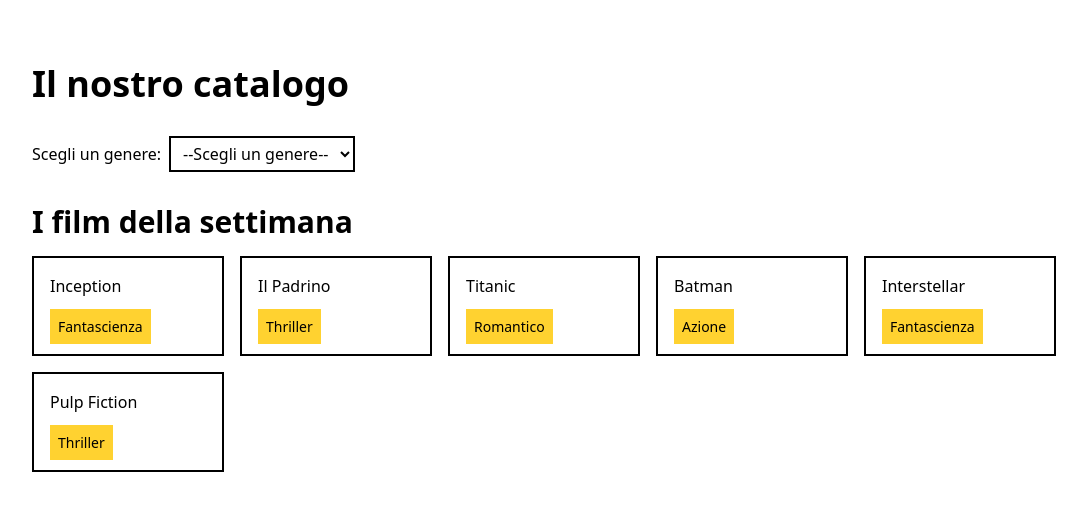
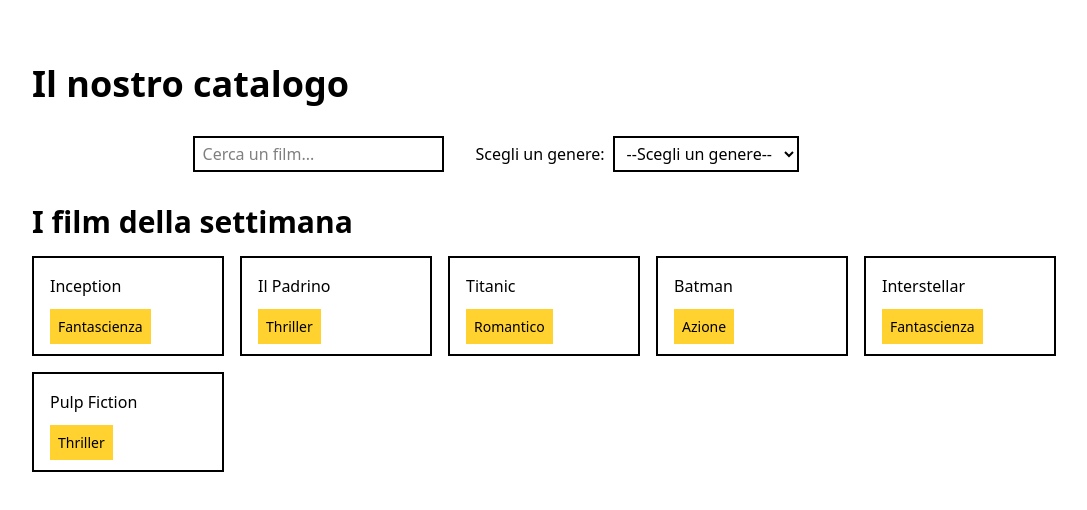
Before and after one commit to SimoL-003/react-movie-filter, a React (Vite) app: page / in a window 1280 px wide. Shown: the top 510 px of the page, without its empty margins (96-1183 px from the left). Built offline with nearby package versions, Linux system fonts and the light colour scheme.

Commit message:
feat: add filter by title

```diff
--- a/src/App.jsx
+++ b/src/App.jsx
@@ -1,28 +1,32 @@
 import { useState, useEffect } from "react";
 import initialFilmList from "./data/filmList.js"; /* title, genre */
 
-/**
- * BASE
- * - Lista dei film creata dinamicamente
- * - Form che tramite menu a tendina permetta di selezionare il genere del film (uno o più??) => deve funzionare live, quindi senza submit button, quindi basta solo l'imput, non il form (??)
- * Di conseguenza, sistemare la lista dei film in modo che sia aggiornata sulla base del filtro
- *
- */
-
 function App() {
   const [filmList, setFilmList] = useState(initialFilmList);
-  const [filter, setFilter] = useState("");
+  const [genreFilter, setGenreFilter] = useState("");
+  const [titleFilter, setTitleFilter] = useState("");
   const [filteredList, setFilteredList] = useState(filmList);
 
+  // Filtro per il genere
   useEffect(() => {
-    filter
+    genreFilter
       ? setFilteredList(
           filmList.filter(
-            (curFilm) => curFilm.genre.toLowerCase() === filter.toLowerCase()
+            (curFilm) =>
+              curFilm.genre.toLowerCase() === genreFilter.toLowerCase()
           )
         )
       : setFilteredList(filmList);
-  }, [filter, filmList]);
+  }, [genreFilter, filmList]);
+
+  // Filtro per il titolo
+  useEffect(() => {
+    setFilteredList(
+      filmList.filter((curFilm) =>
+        curFilm.title.toLowerCase().includes(titleFilter.toLowerCase())
+      )
+    );
+  }, [titleFilter, filmList]);
 
   return (
     <>
@@ -31,6 +35,19 @@ function App() {
           <h1>Il nostro catalogo</h1>
 
           <section className="form my-8">
+            <label htmlFor="title" className="invisible">
+              Cerca in base al titolo
+            </label>
+            <input
+              type="text"
+              name="title"
+              id="title"
+              placeholder="Cerca un film..."
+              value={titleFilter}
+              onChange={(e) => setTitleFilter(e.target.value)}
+              className="px-2 py-1 border-2 border-black mr-8"
+            />
+
             <label htmlFor="genre-select" className="mr-2">
               Scegli un genere:
             </label>
@@ -38,7 +55,7 @@ function App() {
               name="genre-select"
               id="genre-select"
               className="px-2 py-1 border-2 border-black"
-              onChange={(e) => setFilter(e.target.value)}
+              onChange={(e) => setGenreFilter(e.target.value)}
             >
               <option value="">--Scegli un genere--</option>
               <option value="fantascienza">Fantascienza</option>
```
